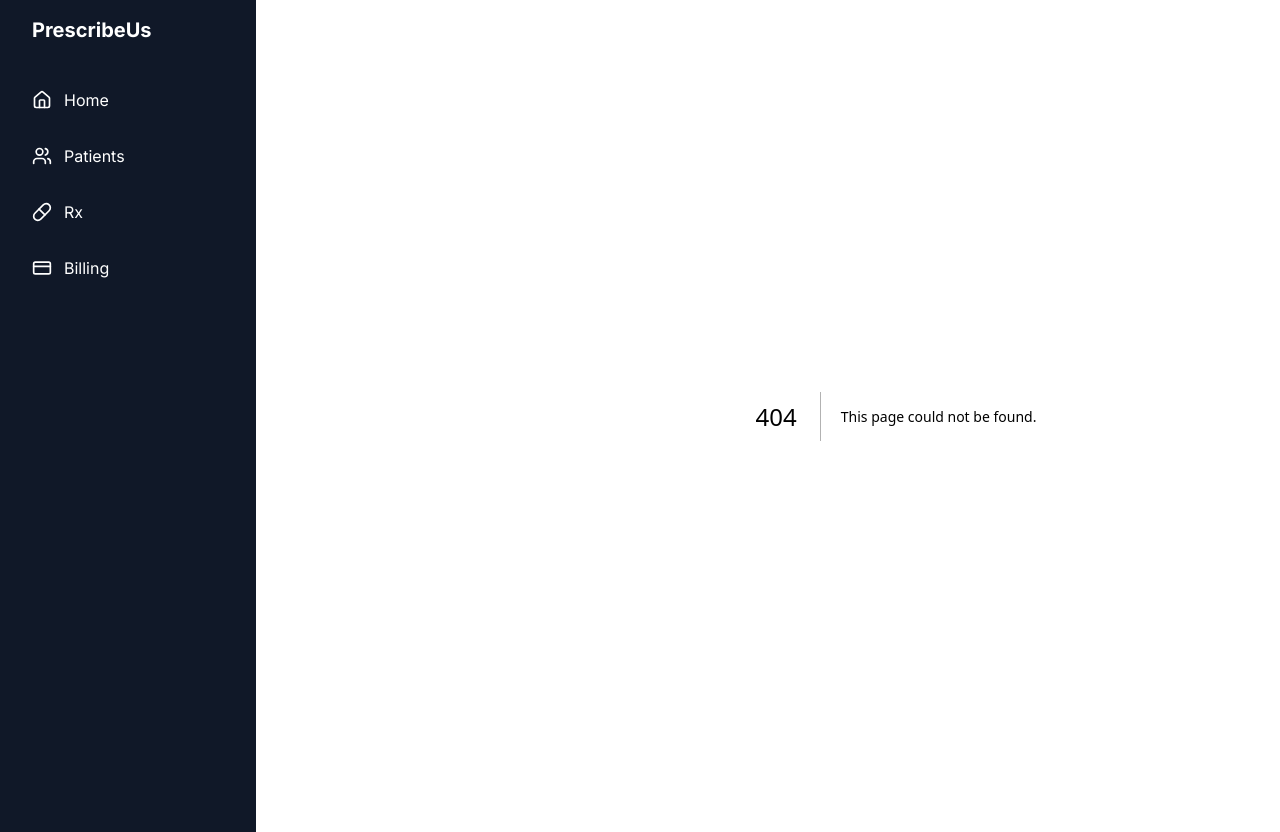
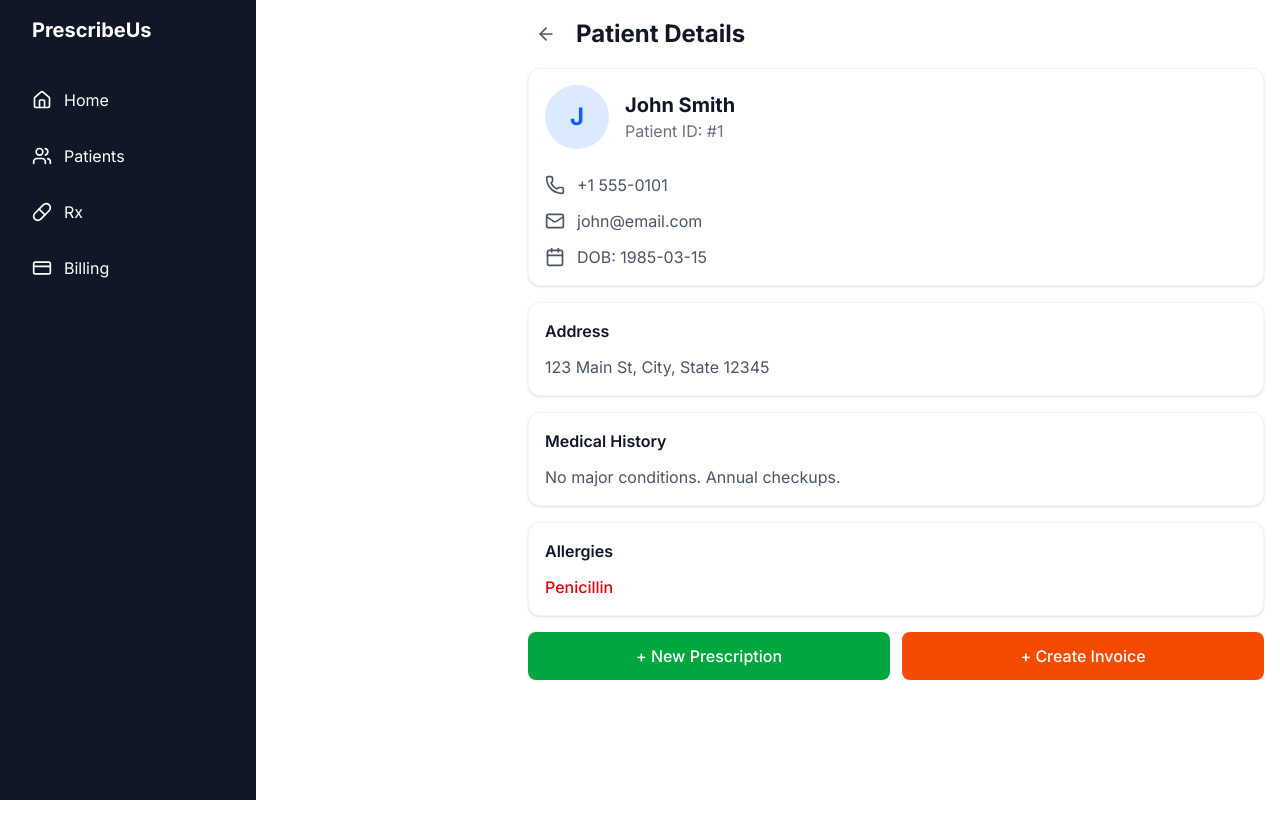
Before and after one commit to biswatma-dotcom/prescribe-us, a Next.js app: page /patients/1 in a window 1280 px wide. Before the commit this address had no page. After the commit the page ends 800 px from the top, so only its background shows below. Built offline with nearby package versions, Linux system fonts and the light colour scheme.

Commit message:
Add patient detail page

```diff
--- /dev/null
+++ b/src/app/patients/[id]/page.tsx
@@ -0,0 +1,78 @@
+import Link from 'next/link';
+import { ArrowLeft, Phone, Mail, Calendar, FileText } from 'lucide-react';
+
+export default function PatientDetailPage({ params }: { params: { id: string } }) {
+  const patient = {
+    id: params.id,
+    name: 'John Smith',
+    phone: '+1 555-0101',
+    email: 'john@email.com',
+    dateOfBirth: '1985-03-15',
+    address: '123 Main St, City, State 12345',
+    medicalHistory: 'No major conditions. Annual checkups.',
+    allergies: 'Penicillin',
+    lastVisit: '2026-02-15',
+  };
+
+  return (
+    <div className="space-y-4">
+      <div className="flex items-center gap-3">
+        <Link href="/patients" className="p-2 hover:bg-gray-100 rounded-lg">
+          <ArrowLeft className="w-5 h-5 text-gray-600" />
+        </Link>
+        <h1 className="text-2xl font-bold text-gray-900">Patient Details</h1>
+      </div>
+
+      <div className="bg-white rounded-xl p-4 shadow-sm border border-gray-100">
+        <div className="flex items-center gap-4 mb-6">
+          <div className="w-16 h-16 bg-blue-100 rounded-full flex items-center justify-center">
+            <span className="text-blue-600 text-2xl font-bold">{patient.name.charAt(0)}</span>
+          </div>
+          <div>
+            <h2 className="text-xl font-bold text-gray-900">{patient.name}</h2>
+            <p className="text-gray-500">Patient ID: #{patient.id}</p>
+          </div>
+        </div>
+
+        <div className="space-y-3">
+          <div className="flex items-center gap-3 text-gray-600">
+            <Phone className="w-5 h-5" />
+            <span>{patient.phone}</span>
+          </div>
+          <div className="flex items-center gap-3 text-gray-600">
+            <Mail className="w-5 h-5" />
+            <span>{patient.email}</span>
+          </div>
+          <div className="flex items-center gap-3 text-gray-600">
+            <Calendar className="w-5 h-5" />
+            <span>DOB: {patient.dateOfBirth}</span>
+          </div>
+        </div>
+      </div>
+
+      <div className="bg-white rounded-xl p-4 shadow-sm border border-gray-100">
+        <h3 className="font-semibold text-gray-900 mb-3">Address</h3>
+        <p className="text-gray-600">{patient.address}</p>
+      </div>
+
+      <div className="bg-white rounded-xl p-4 shadow-sm border border-gray-100">
+        <h3 className="font-semibold text-gray-900 mb-3">Medical History</h3>
+        <p className="text-gray-600">{patient.medicalHistory}</p>
+      </div>
+
+      <div className="bg-white rounded-xl p-4 shadow-sm border border-gray-100">
+        <h3 className="font-semibold text-gray-900 mb-3">Allergies</h3>
+        <p className="text-red-600 font-medium">{patient.allergies}</p>
+      </div>
+
+      <div className="flex gap-3">
+        <Link href="/prescriptions/new" className="flex-1 bg-green-600 text-white py-3 rounded-lg text-center font-medium">
+          + New Prescription
+        </Link>
+        <Link href="/billing/new" className="flex-1 bg-orange-600 text-white py-3 rounded-lg text-center font-medium">
+          + Create Invoice
+        </Link>
+      </div>
+    </div>
+  );
+}
```
